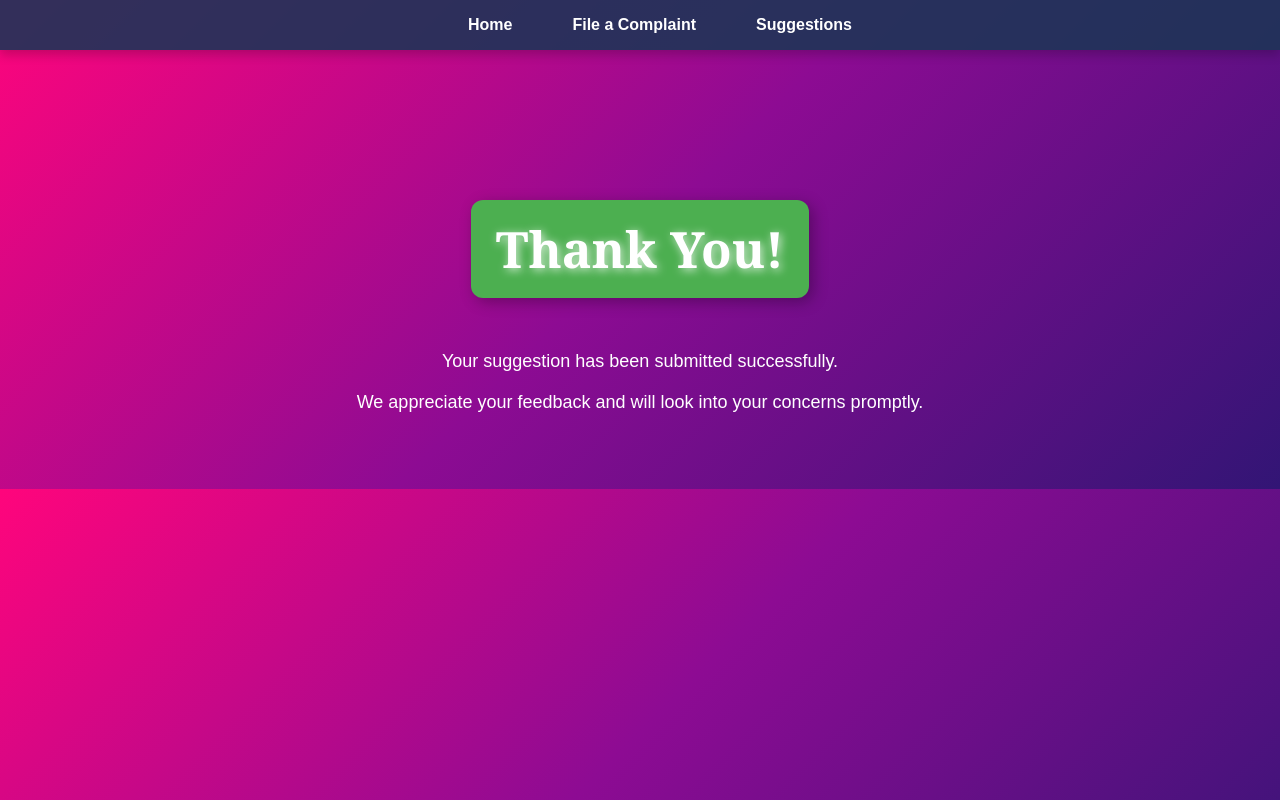
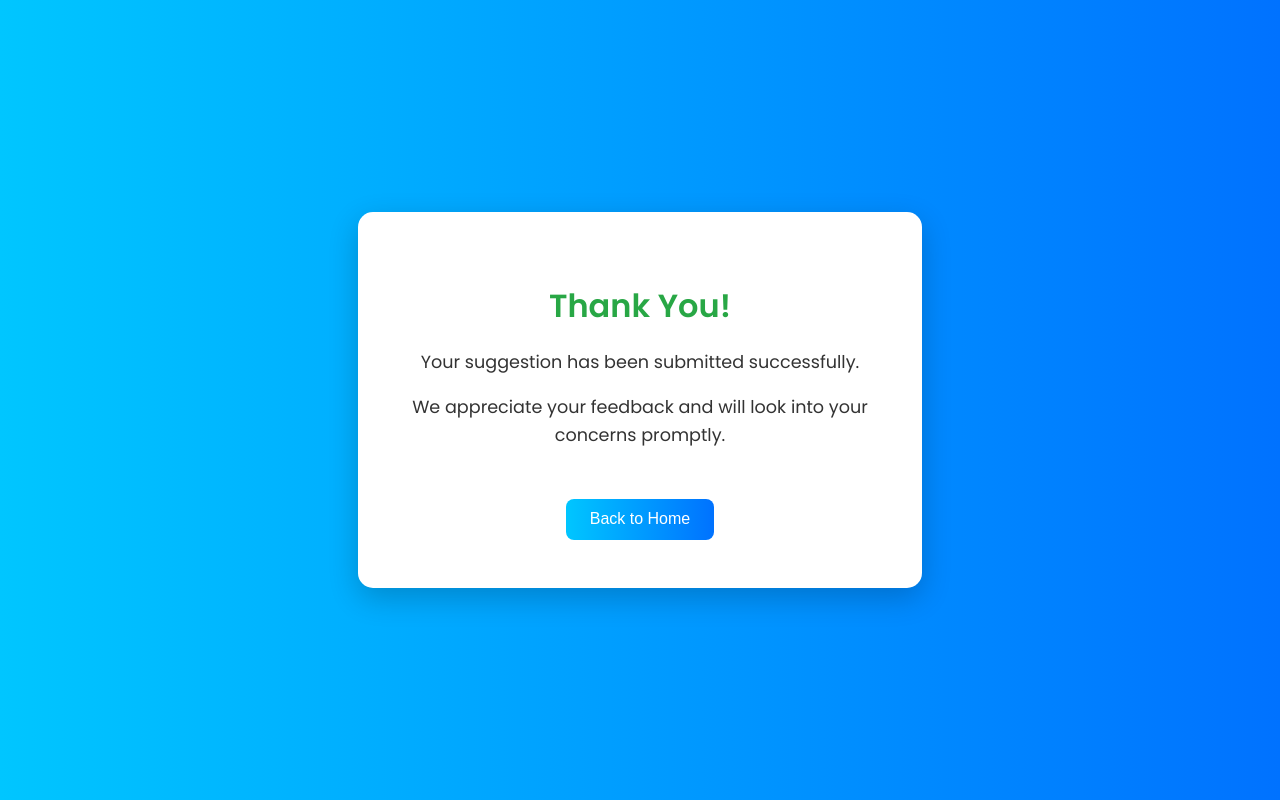
Before and after one commit to kkiran47/college_complants, a website: page public/thank.html in a window 1280 px wide. Drawn offline with Linux system fonts and the light colour scheme.

Commit message:
Update thank.html

```diff
--- a/public/thank.html
+++ b/public/thank.html
@@ -1,95 +1,80 @@
 <!DOCTYPE html>
 <html lang="en">
 <head>
-    <meta charset="UTF-8">
-    <meta name="viewport" content="width=device-width, initial-scale=1.0">
+  <meta charset="UTF-8" />
+  <meta name="viewport" content="width=device-width, initial-scale=1.0"/>
   <title>Thank You</title>
+  <link href="https://fonts.googleapis.com/css2?family=Poppins:wght@400;600&display=swap" rel="stylesheet">
   <style>
-        @keyframes fadeInZoom {
-            0% {
+    body {
+      margin: 0;
+      padding: 0;
+      font-family: 'Poppins', sans-serif;
+      background: linear-gradient(to right, #00c6ff, #0072ff);
+      display: flex;
+      justify-content: center;
+      align-items: center;
+      height: 100vh;
+      color: #fff;
+    }
+
+    .thank-box {
+      background: #ffffff;
+      color: #333;
+      padding: 3em 2em;
+      border-radius: 15px;
+      text-align: center;
+      box-shadow: 0 10px 30px rgba(0, 0, 0, 0.2);
+      animation: popIn 0.5s ease;
+      max-width: 500px;
+      width: 90%;
+    }
+
+    .thank-box h1 {
+      color: #28a745;
+      margin-bottom: 0.5em;
+    }
+
+    .thank-box p {
+      font-size: 1.1em;
+      line-height: 1.6;
+    }
+
+    @keyframes popIn {
+      from {
+        transform: scale(0.9);
         opacity: 0;
-                transform: scale(0.5);
       }
-            100% {
+      to {
+        transform: scale(1);
         opacity: 1;
-                transform: scale(1);
       }
     }
 
-        body {
-            font-family: 'Arial', sans-serif;
-            text-align: center;
-            padding: 50px;
-            background-image: linear-gradient(-225deg, #FF057C 0%, #8D0B93 50%, #321575 100%);
+    .back-btn {
+      margin-top: 2em;
+      padding: 0.7em 1.5em;
+      font-size: 1em;
+      border: none;
+      border-radius: 8px;
+      background: linear-gradient(to right, #00c6ff, #0072ff);
       color: #fff;
+      cursor: pointer;
+      transition: background 0.3s ease, transform 0.2s ease;
     }
 
-        h1 {
-            font-size: 50px;
-            font-family: 'Georgia', serif;
-            color: #fff;
-            background-color: #4CAF50;
-            display: inline-block;
-            padding: 15px 25px;
-            border-radius: 12px;
-            box-shadow: 4px 4px 15px rgba(0, 0, 0, 0.3);
-            animation: fadeInZoom 1.2s ease-in-out;
-            text-shadow: 2px 2px 10px rgba(255, 255, 255, 0.8);
-        }
-
-        p {
-            font-size: 18px;
-            color: #fff;
-            margin-top: 20px;
-            opacity: 0;
-            animation: fadeInZoom 1.5s ease-in-out 0.5s forwards;
-        }
-        nav {
-            background: rgba(29, 53, 87, 0.9);
-            color: white;
-            width: 100%;
-            text-align: center;
-            position: fixed;
-            top: 0;
-            left: 0;
-            z-index:10;
-            box-shadow: 0px 5px 10px rgba(0, 0, 0, 0.2);
-            animation: slideIn 1s ease-out;
-        }
-
-        nav ul {
-            list-style: none;
-            display: flex;
-            justify-content: center;
-            gap: 30px;
-        }
-
-        nav ul li a {
-            color: white;
-            text-decoration: none;
-            font-weight: bold;
-            padding: 8px 15px;
-            transition: all 0.3s;
-            border-radius: 5px;
-        }
-
-        nav ul li a:hover {
-            color: #ffd700;
-            background: rgba(255, 255, 255, 0.2);
+    .back-btn:hover {
+      background: linear-gradient(to right, #0072ff, #005fcc);
+      transform: translateY(-2px);
     }
   </style>
 </head>
 <body>
-     <nav>
-        <ul>
-            <li><a href="index.html">Home</a></li>
-            <li><a href="cc.html">File a Complaint</a></li>
-            <li><a href="suggest.html">Suggestions</a></li>
-        </ul>
-    </nav>
-    <br><br><br><br><br><br>
+  <div class="thank-box">
     <h1>Thank You!</h1>
     <p>Your suggestion has been submitted successfully.</p>
     <p>We appreciate your feedback and will look into your concerns promptly.</p>
+    <button class="back-btn" onclick="window.location.href='main.html'">Back to Home</button>
+  </div>
 </body>
 </html>
```
Lines whose indentation alone changed are shown as unchanged.
